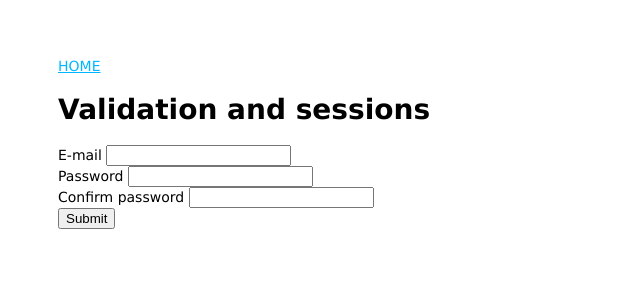
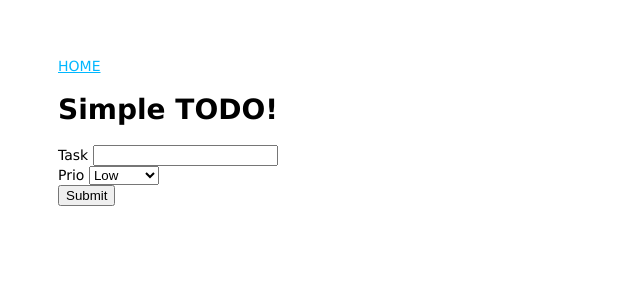
Before and after one commit to Haugen/node-playground, a Node server app: page / in a window 1280 px wide. Shown: the top 300 px of the page, without its empty margins (0-640 px from the left). Run offline with Node 20, Linux system fonts and the light colour scheme; data that the repository does not hold is empty; some libraries are stand-ins or nearby versions.

Commit message:
Create and list tasks.

```diff
--- a/express/package.json
+++ b/express/package.json
@@ -14,6 +14,7 @@
     "express-session": "^1.15.6",
     "express-validator": "^5.3.0",
     "http-errors": "~1.6.2",
+    "mongodb": "^3.1.6",
     "morgan": "~1.9.0"
   }
 }
--- a/express/routes/index.js
+++ b/express/routes/index.js
@@ -1,18 +1,77 @@
 var express = require('express');
 var router = express.Router();
+var mongo = require('mongodb');
+var assert = require('assert');
 
-/* GET home page. */
+var dbUrl = 'mongodb://localhost:27017/test';
+
+// GET home page.
 router.get('/', function(req, res, next) {
-  res.render('index', {
-    title: 'Validation and sessions',
-    success: req.session.success,
-    errors: req.session.errors,
-    success: req.session.success
-  });
-  req.session.errors = req.session.success = null;
+  let results = [];
+  // Connect to the mongo db with the dbUrl.
+  mongo.connect(dbUrl, function(err, client) {
+    // In the first callback we get all the items from the 'tasks' collection.
+    assert.equal(null, err);
+    let db = client.db('test');
+    let cursor = db.collection('tasks').find();
+    // Then iterate over the db items and push each one into an array.
+    cursor.forEach(function(doc, err) {
+      assert.equal(null, err);
+      results.push(doc);
+    }, function() {
+      // The second callback will be called once the first one finishes. Here we
+      // close the connection and then render the front page with the results.
+      client.close();
+      res.render('index', {
+        title: 'Simple TODO!',
+        success: req.session.success,
+        errors: req.session.errors,
+        items: results
+      });
+      req.session.errors = req.session.success = null;
+    });
+  })
 });
 
-router.post('/submit', function(req, res, next) {
+// Inserting data.
+router.post('/insert', function(req, res, next) {
+  // If the task textfield is empty, redirect to front page with an error.
+  if (!req.body.task) {
+    req.session.errors = {error: { msg: "You need to enter a task." }};
+    res.redirect('/');
+  } else {
+    // create an item object from the input fields.
+    let item = {
+      task: req.body.task,
+      prio: req.body.prio
+    };
+
+    // Connect to the database and inser the new item.
+    mongo.connect(dbUrl, function(err, client) {
+      assert.equal(null, err);
+      let db = client.db('test');
+      db.collection('tasks').insertOne(item, function(err, result) {
+        assert.equal(null, err);
+        client.close();
+      });
+    });
+
+    res.redirect('/');
+  }
+});
+
+// Updating data.
+router.post('/update', function(req, res, next) {
+
+});
+
+// Deleting data.
+router.post('/delete', function(req, res, next) {
+
+});
+
+/* Old POST for the homepage. Practice with a submitted form. */
+router.post('/old-submit', function(req, res, next) {
   req.check('email', 'Incorrect e-mail address.').isEmail();
   req.check('password', 'Try again with password, caballero!')
     .isLength({min: 4})
@@ -29,21 +88,4 @@ router.post('/submit', function(req, res, next) {
   res.redirect('/')
 });
 
-/* GET users listing. */
-router.get('/users', function(req, res, next) {
-  res.send('respond with a resource');
-});
-
-/* GET a test page. */
-router.get('/test/:id/:name', function(req, res, next) {
-  res.render('test', { id: req.params.id, name: req.params.name });
-});
-
-/* POST to a test page. */
-router.post('/test/submit', function(req, res, next) {
-  let id = req.body.id;
-  let name = req.body.name;
-  res.redirect(`/test/${id}/${name}`);
-});
-
 module.exports = router;
--- a/express/views/index.hbs
+++ b/express/views/index.hbs
@@ -9,18 +9,22 @@
   <div class="alert alert-success">Well done! New account created.</div>
 {{/if}}
 
-<form action="/submit" method="post">
+{{#each items}}
+  <div class="alert alert-info">{{ this.task }}{{ this.prio }}</div>
+{{/each}}
+
+<form action="/insert" method="post">
   <div class="input form-group">
-    <label for="email">E-mail</label>
-    <input class="form-control" type="text" name="email" id="email">
+    <label for="email">Task</label>
+    <input class="form-control" type="text" name="task" id="task">
   </div>
-  <div class="input form-group">
-    <label for="password">Password</label>
-    <input class="form-control" type="password" name="password" id="password">
-  </div>
-  <div class="input form-group">
-    <label for="confirmPassword">Confirm password</label>
-    <input class="form-control" type="password" name="confirmPassword" id="confirmPassword">
+  <div class="form-group">
+    <label for="prio">Prio</label>
+    <select class="form-control" name="prio" id="prio">
+      <option>Low</option>
+      <option>Medium</option>
+      <option>High</option>
+    </select>
   </div>
   <button class="btn btn-primary" type="submit">Submit</button>
 </form>
```
Also changed, not shown: 1 other file.
